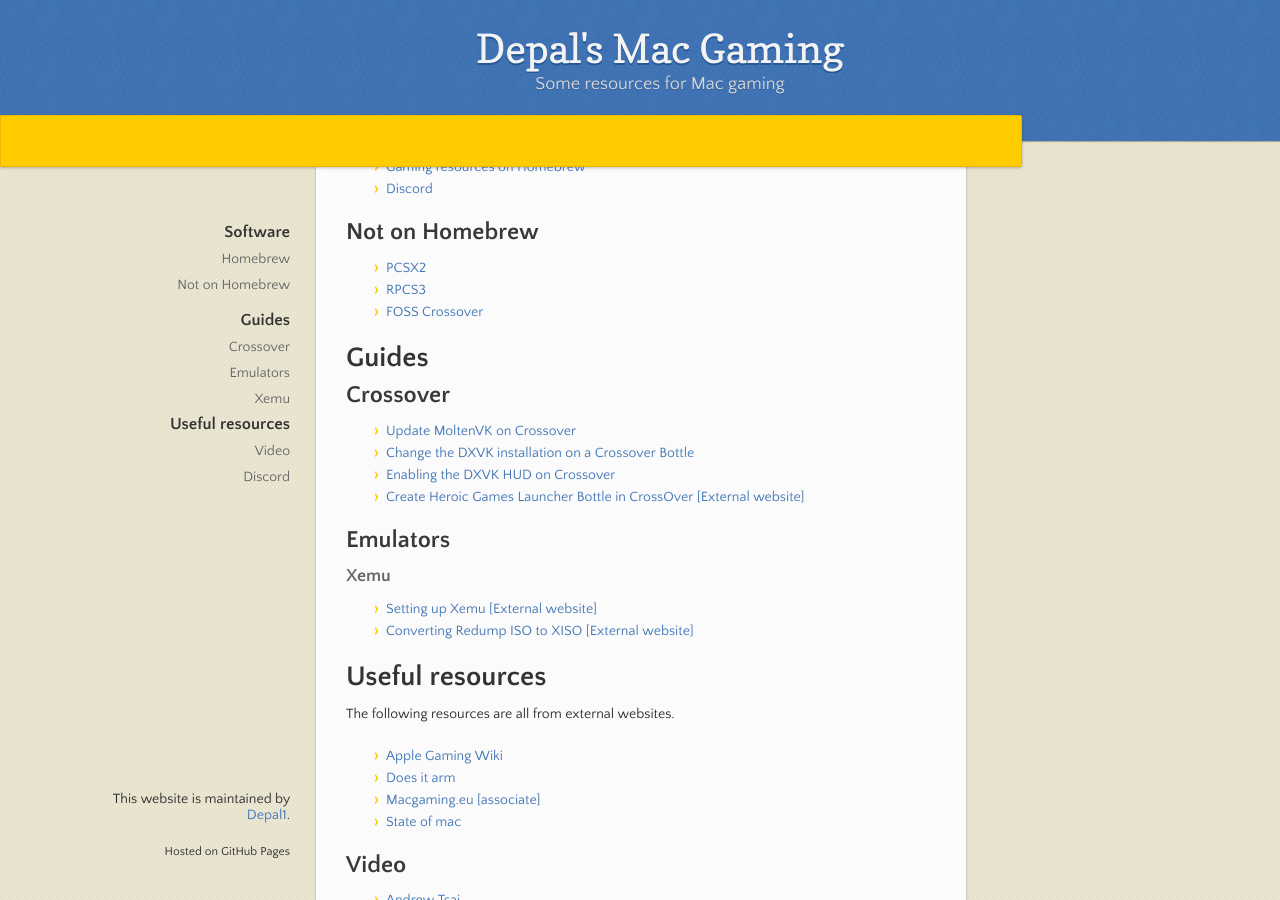
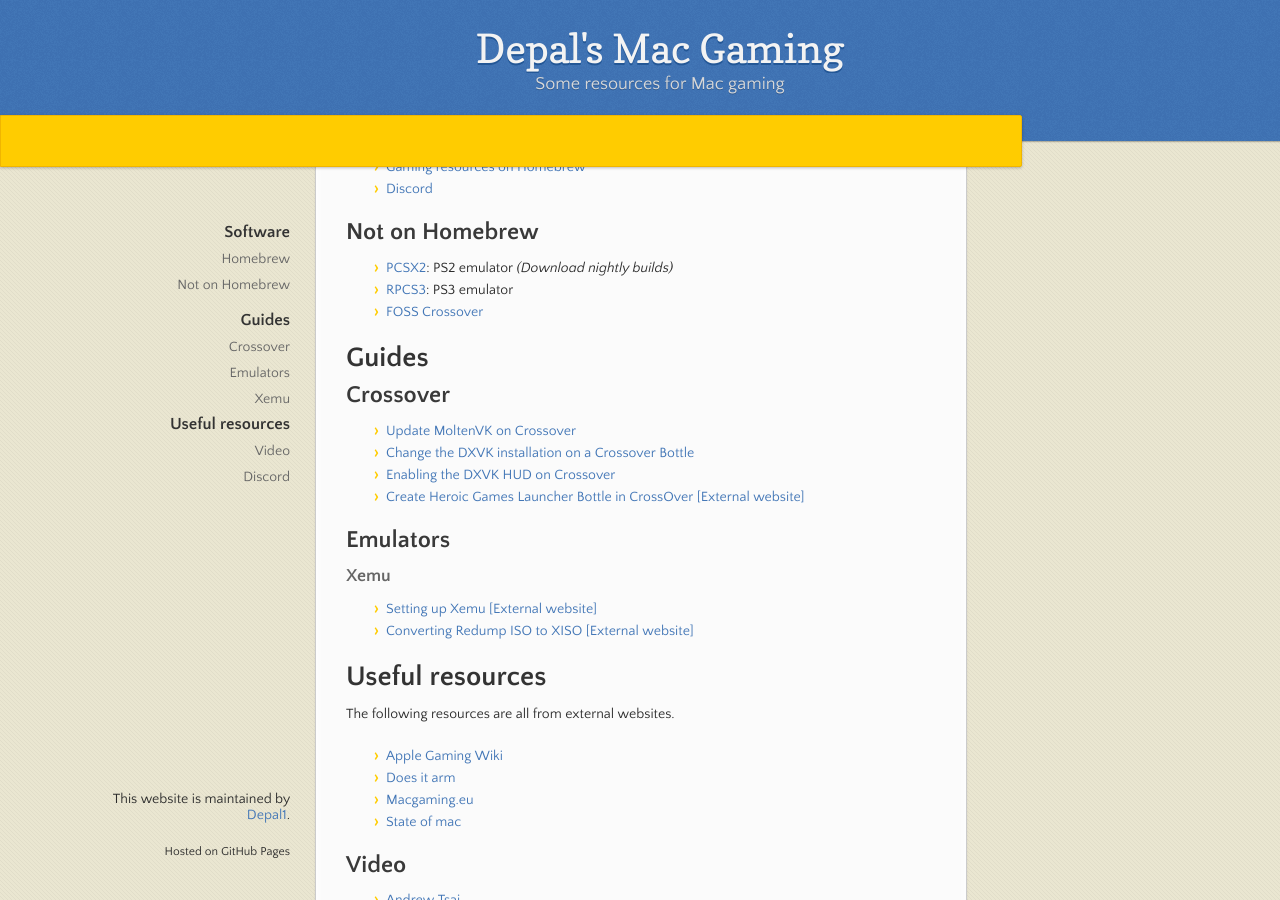
Before and after one commit to Depal1/mac-gaming, a Jekyll site: the page built from index.md, in a window 1280 px wide and 900 px high, scrolled down 270 px. Built offline with Jekyll 4.4.1, drawn with Linux system fonts in a browser that asks for light colours; some of the changed text lies outside the part shown.

Commit message:
Update index.md

```diff
--- a/index.md
+++ b/index.md
@@ -14,8 +14,8 @@
 * [Discord](https://depal1.github.io/mac-gaming/docs/discord.html)
 
 ## Not on Homebrew
-* [PCSX2](https://github.com/tellowkrinkle/pcsx2)
-* [RPCS3](https://cirrus-ci.com/github/RPCS3/rpcs3)
+* [PCSX2](https://pcsx2.net/downloads/): PS2 emulator *(Download nightly builds)*
+* [RPCS3](https://rpcs3.net/download): PS3 emulator
 * [FOSS Crossover](https://depal1.github.io/mac-gaming/docs/foss-crossover.html)
 
 # Guides
@@ -36,12 +36,12 @@
 The following resources are all from external websites.
 * [Apple Gaming Wiki](https://www.applegamingwiki.com/wiki/Home)
 * [Does it arm](https://doesitarm.com)
-* [Macgaming.eu [associate]](https://macgaming.eu)
+* [Macgaming.eu](https://macgaming.eu)
 * [State of mac](https://www.stateofmac.com)
 
 ## Video
 * [Andrew Tsai](https://www.youtube.com/channel/UCJ-hl32h5CokBhlGu95C1Xg)
-* [MAC Gaming [associate]](https://www.youtube.com/channel/UCXTo-ML-2AhN9MK4uBTVBGg)
+* [MAC Gaming](https://www.youtube.com/channel/UCXTo-ML-2AhN9MK4uBTVBGg)
 
 ## Discord
 * [Apple Gaming Wiki](https://discord.gg/28CAAr6SpB)
```
